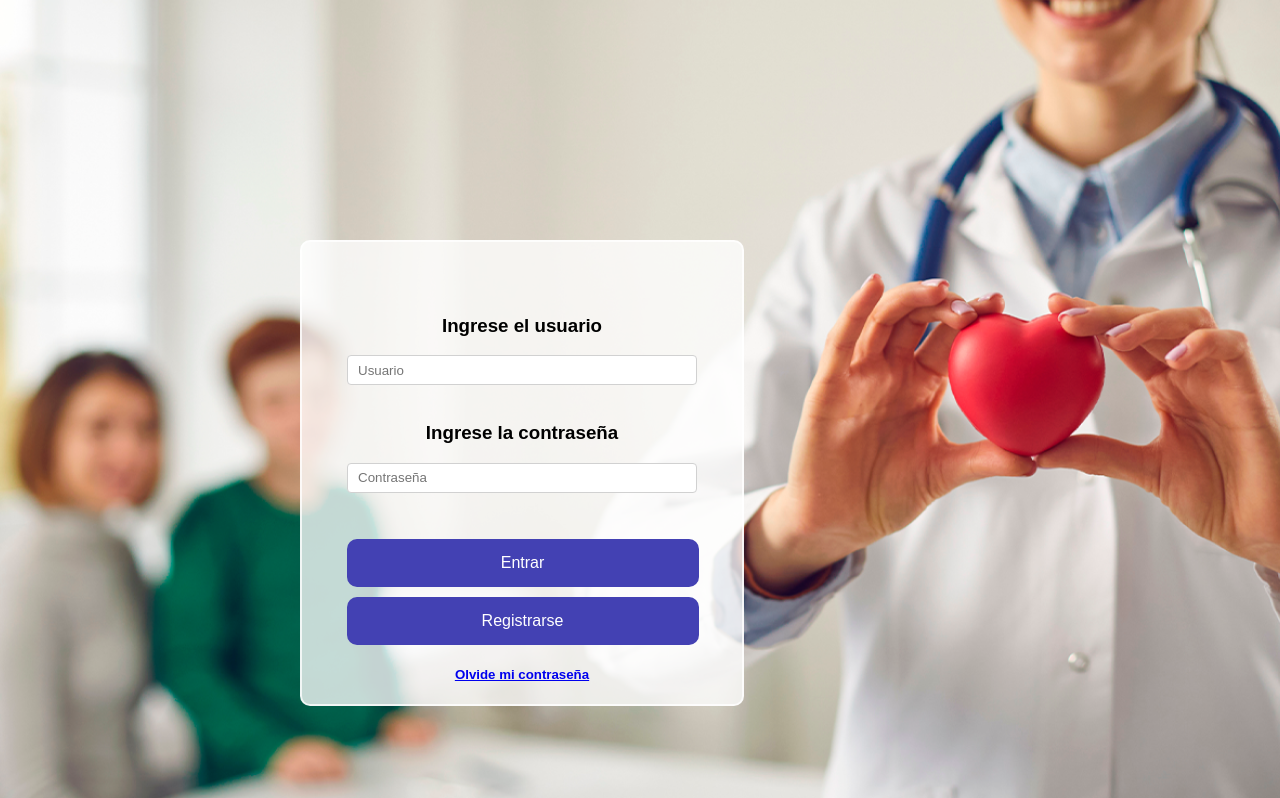
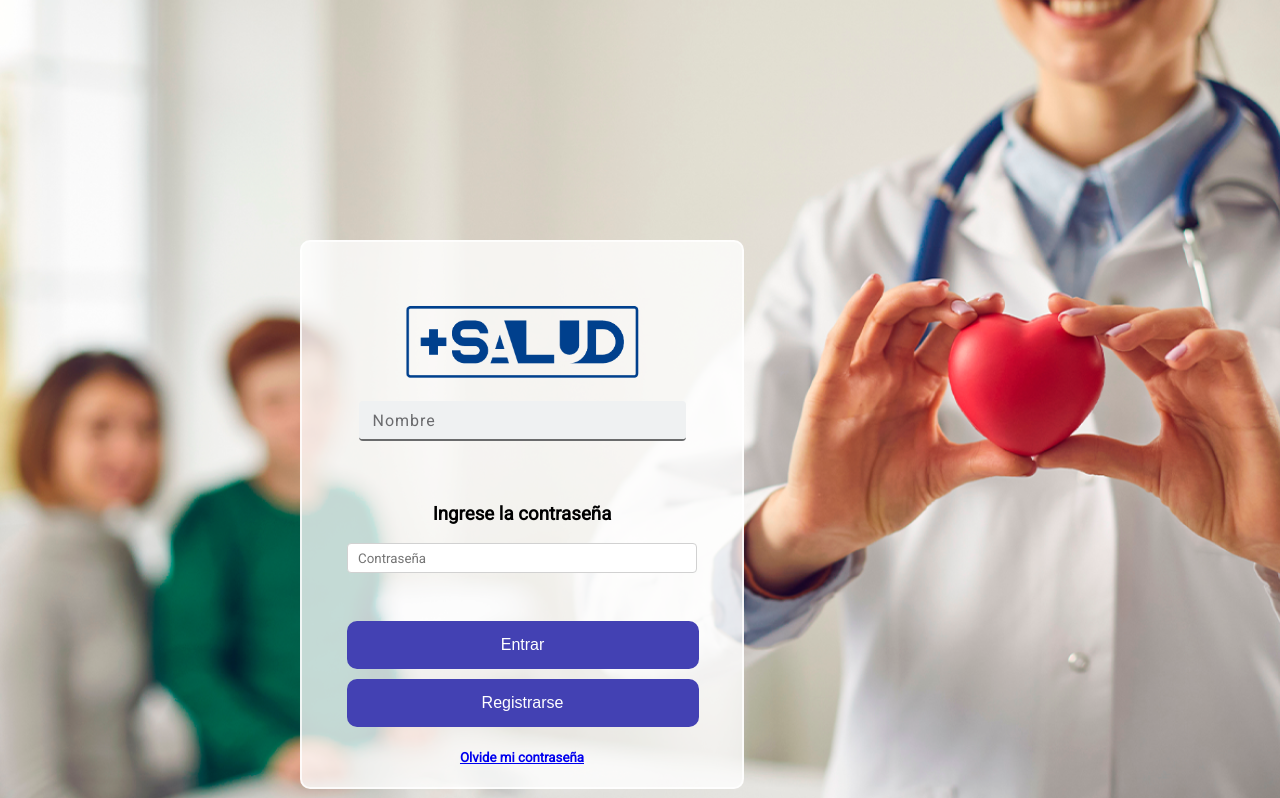
Before and after one commit to JulianaPansowyFurno/PF, a React (Create React App) app in the folder PF/frontend/: page / in a window 1280 px wide. Shown: the top 798 px of the page. Built offline with nearby package versions, Linux system fonts and the light colour scheme; no server answers.

Commit message:
login y registro

```diff
--- a/PF/frontend/src/App.js
+++ b/PF/frontend/src/App.js
@@ -8,9 +8,12 @@ const App = () => {
   const sacoDatosDeLogin = (props) => {
     console.log(props);
   };
+  const sacoDatosDeRegistro = (props) => {
+    console.log(props);
+  };
 
   React.useEffect(() => {
-    fetch("/LoginBack")
+    fetch("/RegistroBack")
       .then((res) => res.json())
       .then((data) => setData(data.message));
     },
@@ -20,8 +23,8 @@ const App = () => {
   return(
     <div className="App">
         <div className="row">
-         <LoginFront MeLlevoValores = {sacoDatosDeLogin}/>
-        {/* <RegistroFront/>  */}
+          {/* <LoginFront MeLlevoValores = {sacoDatosDeLogin}/> */}
+          <RegistroFront MeLlevoValores = {sacoDatosDeRegistro}/>
         </div>
     </div>
   )
--- a/PF/frontend/src/components/LoginFront.js
+++ b/PF/frontend/src/components/LoginFront.js
@@ -1,6 +1,7 @@
 import '../App.css';
 import React from 'react';
 import background from "./Imagenes/fondoLogin.png";
+import logoPNG from "./Imagenes/logoPNG.png";
 
 const Login = ({ MeLlevoValores, navigation }) => {
   const LogoFoto = ['Logo.png']
@@ -29,7 +30,7 @@ const Login = ({ MeLlevoValores, navigation }) => {
                 <form onSubmit= {tomarValores}>
                   <br></br>
                   <br></br>
-                  <br></br>
+                  <img src = {logoPNG} width='72%' ></img>
                   <div id='colorLetrasLogin' className="mb-3">
                     <h3><b>Ingrese el usuario</b></h3>
                     <input className="u-full-width" type="text" name="usuario"  placeholder="Usuario"/>
--- a/PF/frontend/src/components/RegistroFront.js
+++ b/PF/frontend/src/components/RegistroFront.js
@@ -1,91 +1,102 @@
 import '../App.css';
 import React from 'react';
+import '../registro.css';
+import background from "./Imagenes/fondoLogin.png";
+import logoPNG from "./Imagenes/logoPNG.png";
 
-const Registro = ({ MeLlevoValores }) => {
+const Registro = ({ MeLlevoValores, navigation }) => {
+  const LogoFoto = ['Logo.png']
 
-  // const tomarValores = (e) => {
-  //   e.preventDefault();
-  //   const formulario = new FormData(e.target)
-  //   console.log(formulario.get('usuario'))
-  //   console.log(formulario.get('password'))
+  const tomarValores = (e) => {
+    e.preventDefault();
+    const formulario = new FormData(e.target)
+    console.log(formulario.get('usuario'))
+    console.log(formulario.get('password'))
 
-  //   const usuario={
-  //     user: formulario.get('usuario'),
-  //     pass: formulario.get('password')
-  //   }
-  //   console.log(usuario);
-  //   MeLlevoValores(usuario);
-  // };
+    const usuario={
+      user: formulario.get('usuario'),
+      pass: formulario.get('password')
+    }
+    console.log(usuario);
+    MeLlevoValores(usuario);
+  };
+  return(
+    <div className="fondo" style={{ backgroundImage:`url(${background})` }}>
+      <div className='conteiner' >
+        <div id='formSize'>
+          <div className="one-half column">
+            <div id='Form' >
+              <div className='fondoBlanco'id='bordesRedondos'>
+                <form  onSubmit= {tomarValores}>
 
-  return(
-    <div className='conteiner'>
-    <div className="one-half column" id='formSize'>
-          <form className="row g-3 needs-validation" novalidate>
-        <div className="col-md-4">
-          <label for="validationCustom01" className="form-label">First name</label>
-          <input type="text" className="form-control" id="validationCustom01" value="Mark" required/>
-          <div className="valid-feedback">
-            Looks good!
+
+
+                    <br></br>
+                    <br></br>
+                    <img src = {logoPNG} width='72%' ></img>
+                    <center>
+                    <div className="omrs-input-group">
+                    <label className="omrs-input-filled">
+                      <input className="u-full-width" type="text" name="nombre"   required></input>
+                      <span className="omrs-input-label">Nombre</span>
+                      {/* <span class="omrs-input-helper">Helper Text</span> */}
+                    </label>
 			            </div>
+                  </center>
+                    {/* <div id='colorLetrasLogin' className="mb-3">
+                      <h3><b>Ingrese el usuario</b></h3>
+                      <input className="u-full-width" type="text" name="usuario"  placeholder="Usuario"/>
+                    </div> */}
+                    <br></br>
+                    <div id='colorLetrasLogin' className="mb-3">
+                      <h3><b>Ingrese la contraseña</b></h3>
+                      <input type="password" name="password" className="u-full-width" placeholder="Contraseña"/>
                     </div>
-        <div className="col-md-4">
-          <label for="validationCustom02" className="form-label">Last name</label>
-          <input type="text" className="form-control" id="validationCustom02" value="Otto" required/>
-          <div className="valid-feedback">
-            Looks good!
+                    <br></br>
+                    <br></br>
+                    <button type="submit" className="btn btn-primary btn-sm" id="Boton1" >Entrar</button>
+                    <button  type="Registro" className="btn btn-primary btn-sm" id="Boton2" >Registrarse</button>
+                    <h5><a href='pag para cambiar contrasena'><u>Olvide mi contraseña</u></a>   </h5>
+
+
+
+                {/* <form>
+			<div class="omrs-input-group">
+				<label class="omrs-input-filled">
+				  <input required>
+				  <span class="omrs-input-label">Normal</span>
+					<span class="omrs-input-helper">Helper Text</span>
+				<svg xmlns="http://www.w3.org/2000/svg" width="24" height="24" viewBox="0 0 24 24"><path fill="none" d="M0 0h24v24H0V0z"/><circle cx="15.5" cy="9.5" r="1.5"/><circle cx="8.5" cy="9.5" r="1.5"/><path d="M11.99 2C6.47 2 2 6.48 2 12s4.47 10 9.99 10C17.52 22 22 17.52 22 12S17.52 2 11.99 2zM12 20c-4.42 0-8-3.58-8-8s3.58-8 8-8 8 3.58 8 8-3.58 8-8 8zm-5-6c.78 2.34 2.72 4 5 4s4.22-1.66 5-4H7z"/></svg>
+				</label>
 			</div>
+			<div class="omrs-input-group">
+				<label class="omrs-input-filled omrs-input-danger">
+				  <input required>
+				  <span class="omrs-input-label">Danger</span>
+					<span class="omrs-input-helper">Helper Text</span>
+				<svg xmlns="http://www.w3.org/2000/svg" width="24" height="24" viewBox="0 0 24 24"><path fill="none" d="M0 0h24v24H0V0z"/><circle cx="15.5" cy="9.5" r="1.5"/><circle cx="8.5" cy="9.5" r="1.5"/><path d="M11.99 2C6.47 2 2 6.48 2 12s4.47 10 9.99 10C17.52 22 22 17.52 22 12S17.52 2 11.99 2zM12 20c-4.42 0-8-3.58-8-8s3.58-8 8-8 8 3.58 8 8-3.58 8-8 8zm-5-6c.78 2.34 2.72 4 5 4s4.22-1.66 5-4H7z"/></svg>
+				</label>
 			</div>
-        <div className="col-md-4">
-          <label for="validationCustomUsername" className="form-label">Username</label>
-          <div className="input-group has-validation">
-            <span className="input-group-text" id="inputGroupPrepend">@</span>
-            <input type="text" className="form-control" id="validationCustomUsername" aria-describedby="inputGroupPrepend" required/>
-            <div className="invalid-feedback">
-              Please choose a username.
+			<div class="omrs-input-group">
+				<label class="omrs-input-underlined">
+				  <input required disabled>
+				  <span class="omrs-input-label">Danger</span>
+					<span class="omrs-input-helper">Helper Text</span>
+				<svg xmlns="http://www.w3.org/2000/svg" width="24" height="24" viewBox="0 0 24 24"><path fill="none" d="M0 0h24v24H0V0z"/><circle cx="15.5" cy="9.5" r="1.5"/><circle cx="8.5" cy="9.5" r="1.5"/><path d="M11.99 2C6.47 2 2 6.48 2 12s4.47 10 9.99 10C17.52 22 22 17.52 22 12S17.52 2 11.99 2zM12 20c-4.42 0-8-3.58-8-8s3.58-8 8-8 8 3.58 8 8-3.58 8-8 8zm-5-6c.78 2.34 2.72 4 5 4s4.22-1.66 5-4H7z"/></svg>
+				</label>
+			</div>
+		</form> */}
+                </form>
               </div>
             </div>
           </div>
-        <div className="col-md-6">
-          <label for="validationCustom03" className="form-label">City</label>
-          <input type="text" className="form-control" id="validationCustom03" required/>
-          <div className="invalid-feedback">
-            Please provide a valid city.
-          </div>
-        </div>
-        <div className="col-md-3">
-          <label for="validationCustom04" className="form-label">State</label>
-          <select className="form-select" id="validationCustom04" required>
-            <option selected disabled value="">Choose...</option>
-            <option>...</option>
-          </select>
-          <div class="invalid-feedback">
-            Please select a valid state.
-          </div>
-        </div>
-        <div className="col-md-3">
-          <label for="validationCustom05" className="form-label">Zip</label>
-          <input type="text" className="form-control" id="validationCustom05" required/>
-          <div className="invalid-feedback">
-            Please provide a valid zip.
-          </div>
-        </div>
-        <div className="col-12">
-          <div className="form-check">
-            <input className="form-check-input" type="checkbox" value="" id="invalidCheck" required/>
-            <label className="form-check-label" for="invalidCheck">
-              Agree to terms and conditions
-            </label>
-            <div className="invalid-feedback">
-              You must agree before submitting.
         </div>
       </div>
     </div>
-        <div className="col-12">
-          <button className="btn btn-primary" type="submit">Submit form</button>
-        </div>
-      </form>
-    </div>
-    </div>
+
+
+
+
   )
 };
 
--- /dev/null
+++ b/PF/frontend/src/registro.css
@@ -0,0 +1,149 @@
+@import url("https://fonts.googleapis.com/css?family=Roboto&display=swap");
+* {
+	font-family: "Roboto";
+}
+div.container {
+	display: flex;
+	align-items: flex-start;
+	justify-content: space-around;
+	margin-top: 30px;
+	border: 1px solid whitesmoke;
+	padding: 21px;
+	border-radius: 4px;
+}
+h4.title {
+	text-align: center;
+	margin-bottom: 45px;
+}
+:root {
+	--omrs-color-ink-lowest-contrast: rgba(47, 60, 85, 0.18);
+	--omrs-color-ink-low-contrast: rgba(60, 60, 67, 0.3);
+	--omrs-color-ink-medium-contrast: rgba(19, 19, 21, 0.6);
+	--omrs-color-interaction: #1e4bd1;
+	--omrs-color-interaction-minus-two: rgba(73, 133, 224, 0.12);
+	--omrs-color-danger: #b50706;
+	--omrs-color-bg-low-contrast: #eff1f2;
+	--omrs-color-ink-high-contrast: #121212;
+	--omrs-color-bg-high-contrast: #ffffff;
+
+}
+/** END: Non Openmrs CSS **/
+div.omrs-input-group {
+  margin-bottom: 1.5rem;
+  position: relative;
+  width: 20.4375rem;
+}
+
+/* Input*/
+.omrs-input-underlined > input,
+.omrs-input-filled > input {
+	border: none;
+	border-bottom: 0.125rem solid var(--omrs-color-ink-medium-contrast);
+	width: 100%;
+	height: 2.5rem;
+	font-size: 0.9rem;
+	padding-left: 0.875rem;
+	line-height: 147.6%;
+	padding-top: 0.825rem;
+	padding-bottom: 0.2rem;
+}
+
+.omrs-input-underlined > input:focus,
+.omrs-input-filled > input:focus {
+	outline: none;
+}
+
+.omrs-input-underlined > .omrs-input-label,
+.omrs-input-filled > .omrs-input-label {
+	position: absolute;
+    top: 0.5rem;
+	left: 0.875rem;
+	line-height: 147.6%;
+	color: var(--omrs-color-ink-medium-contrast);
+	transition: top .4s;
+}
+
+.omrs-input-underlined > svg,
+.omrs-input-filled > svg {
+	position: absolute;
+	top: 0.9375rem;
+	right: 0.875rem;
+	fill: var(--omrs-color-ink-medium-contrast);
+}
+
+.omrs-input-underlined > .omrs-input-helper,
+.omrs-input-filled > .omrs-input-helper {
+	font-size: 0.9375rem;
+	color: var(--omrs-color-ink-medium-contrast);
+	letter-spacing: 0.0275rem;
+	margin: 0.125rem 0.875rem;
+}
+
+.omrs-input-underlined > input:hover,
+.omrs-input-filled > input:hover {
+	background: var(--omrs-color-interaction-minus-two);
+	border-color: var(--omrs-color-ink-high-contrast);
+}
+
+.omrs-input-underlined > input:focus + .omrs-input-label,
+.omrs-input-underlined > input:valid + .omrs-input-label,
+.omrs-input-filled > input:focus + .omrs-input-label,
+.omrs-input-filled > input:valid + .omrs-input-label {
+	top: 0;
+	font-size: 0.7rem;
+	margin-bottom: 32px;;
+}
+
+.omrs-input-underlined:not(.omrs-input-danger) > input:focus + .omrs-input-label,
+.omrs-input-filled:not(.omrs-input-danger) > input:focus + .omrs-input-label {
+	color: var(--omrs-color-interaction);
+}
+
+.omrs-input-underlined:not(.omrs-input-danger) > input:focus,
+.omrs-input-filled:not(.omrs-input-danger) > input:focus {
+	border-color: var(--omrs-color-interaction);
+}
+
+.omrs-input-underlined:not(.omrs-input-danger) > input:focus ~ svg,
+.omrs-input-filled:not(.omrs-input-danger) > input:focus ~ svg {
+	fill: var(--omrs-color-ink-high-contrast);
+}
+
+/** DISABLED **/
+
+.omrs-input-underlined > input:disabled {
+	background: var(--omrs-color-bg-low-contrast);
+	cursor: not-allowed;
+}
+
+.omrs-input-underlined > input:disabled + .omrs-input-label,
+.omrs-input-underlined > input:disabled ~ .omrs-input-helper{
+	color: var(--omrs-color-ink-low-contrast);
+}
+
+.omrs-input-underlined > input:disabled ~ svg {
+	fill: var(--omrs-color-ink-low-contrast);
+}
+
+
+/** DANGER **/
+
+.omrs-input-underlined.omrs-input-danger > .omrs-input-label, .omrs-input-underlined.omrs-input-danger > .omrs-input-helper,
+.omrs-input-filled.omrs-input-danger > .omrs-input-label, .omrs-input-filled.omrs-input-danger > .omrs-input-helper{
+	color: var(--omrs-color-danger);
+}
+
+.omrs-input-danger > svg {
+	fill: var(--omrs-color-danger);
+}
+
+.omrs-input-danger > input {
+	border-color: var(--omrs-color-danger);
+}
+
+.omrs-input-underlined > input {
+	background: var(--omrs-color-bg-high-contrast);
+}
+.omrs-input-filled > input {
+	background: var(--omrs-color-bg-low-contrast);
+}
```
Also changed, not shown: PF/frontend/src/components/Imagenes/logoPNG.png (added), 1 other file (tests, documents, lock files or other folders). Lines whose indentation alone changed are shown as unchanged.
